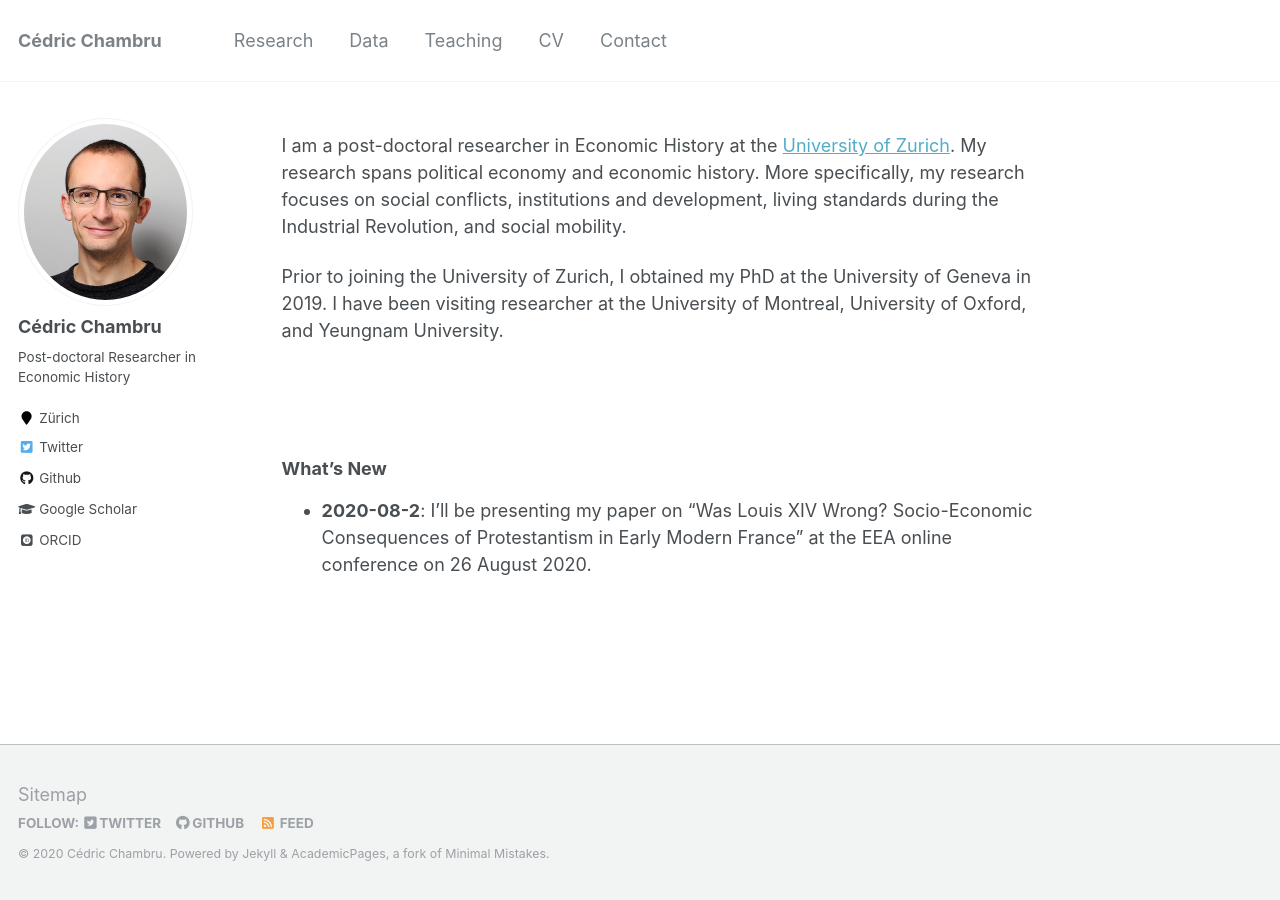
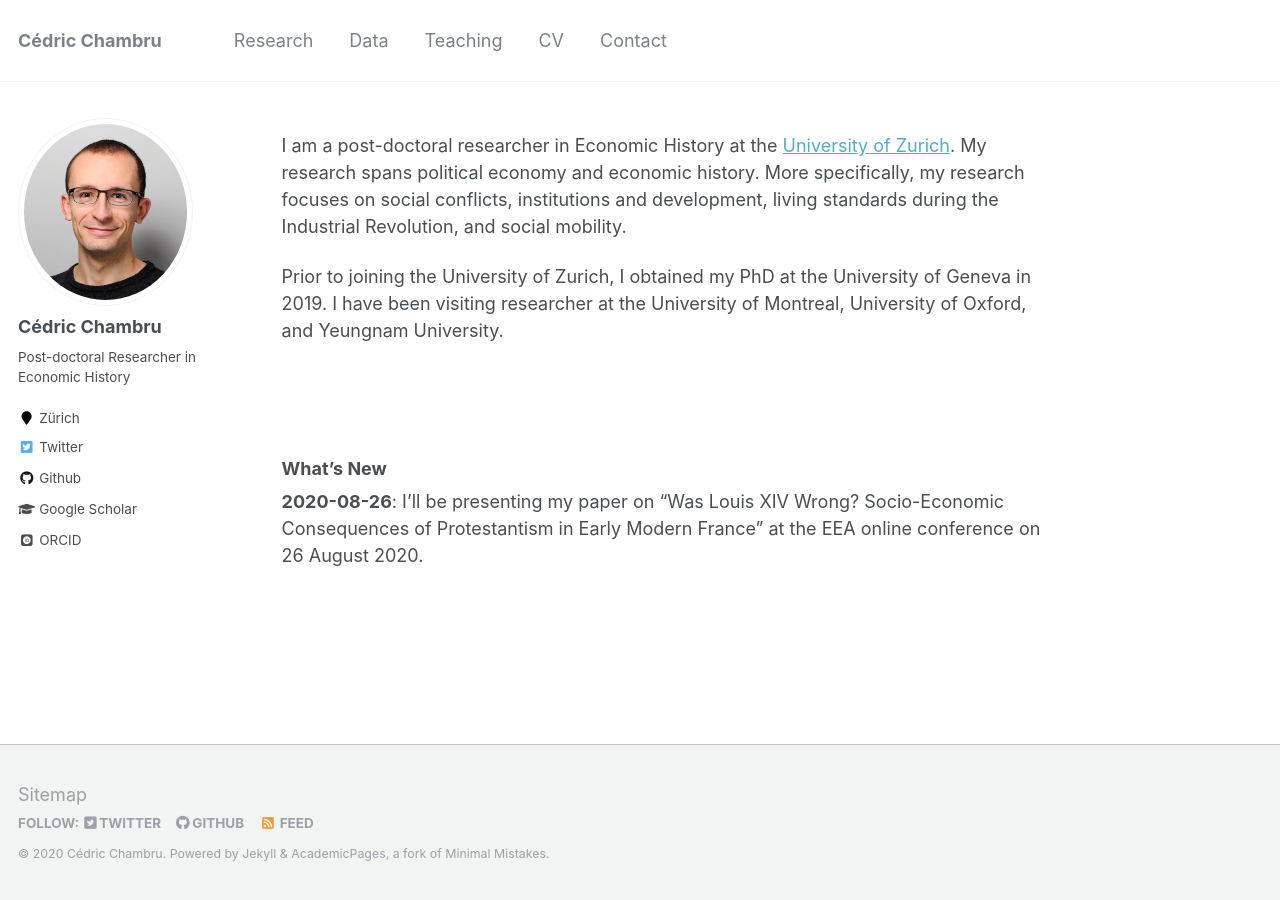
Before and after one commit to CedricChambru/CedricChambru.github.io, a Jekyll site: the page built from _pages/about.md, in a window 1280 px wide. Built offline with Jekyll 4.4.1, drawn with Linux system fonts in a browser that asks for light colours; some web fonts are replaced.

Commit message:
Update about.md

```diff
--- a/_pages/about.md
+++ b/_pages/about.md
@@ -21,4 +21,4 @@ I have been visiting researcher at the University of Montreal, University of Oxf
 <br>
 ### What's New
 
-* **2020-08-2**: I'll be presenting my paper on "Was Louis XIV Wrong? Socio-Economic Consequences of Protestantism in Early Modern France" at the EEA online conference on 26 August 2020.
+**2020-08-26**: I'll be presenting my paper on "Was Louis XIV Wrong? Socio-Economic Consequences of Protestantism in Early Modern France" at the EEA online conference on 26 August 2020.
```
